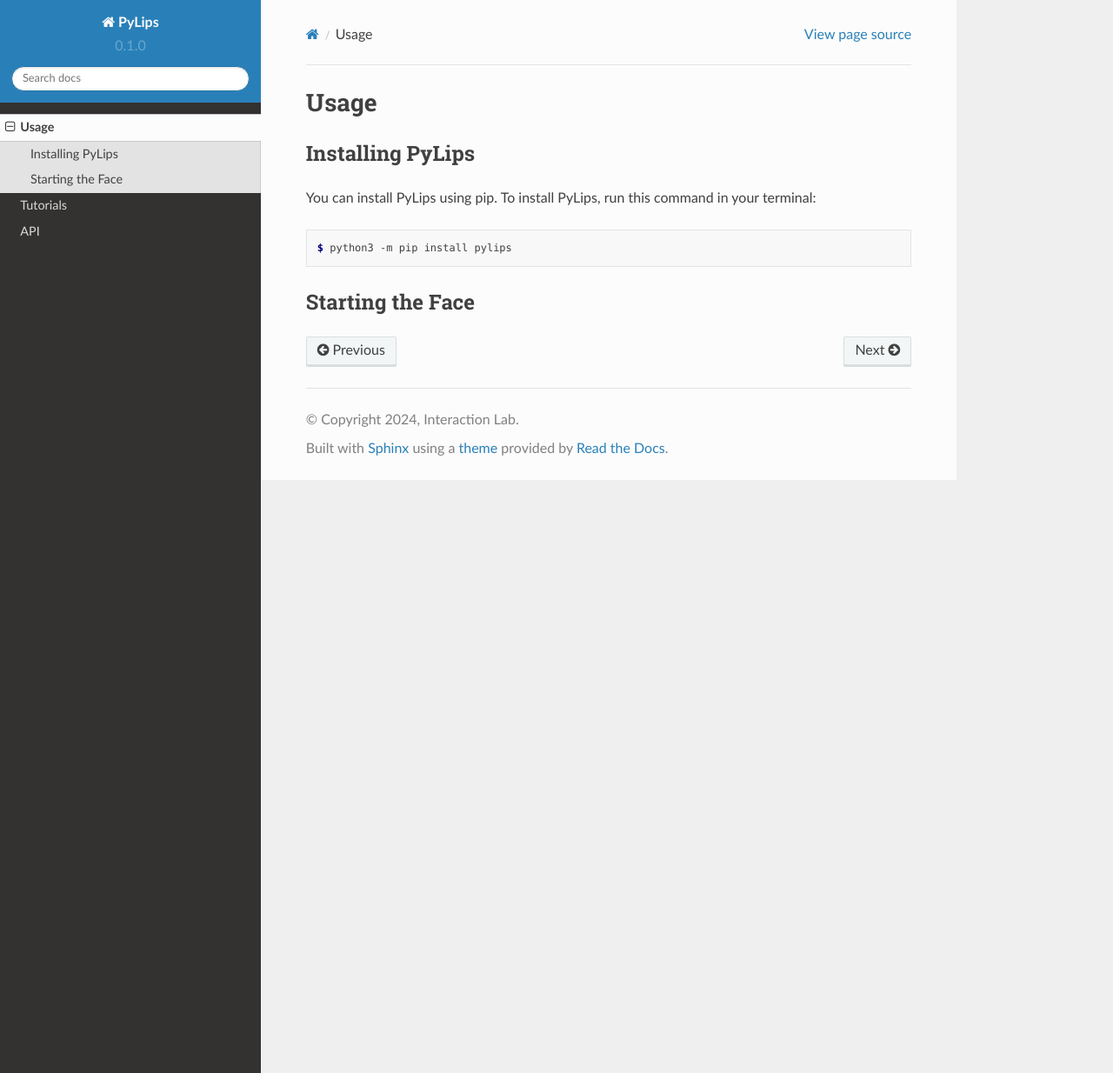
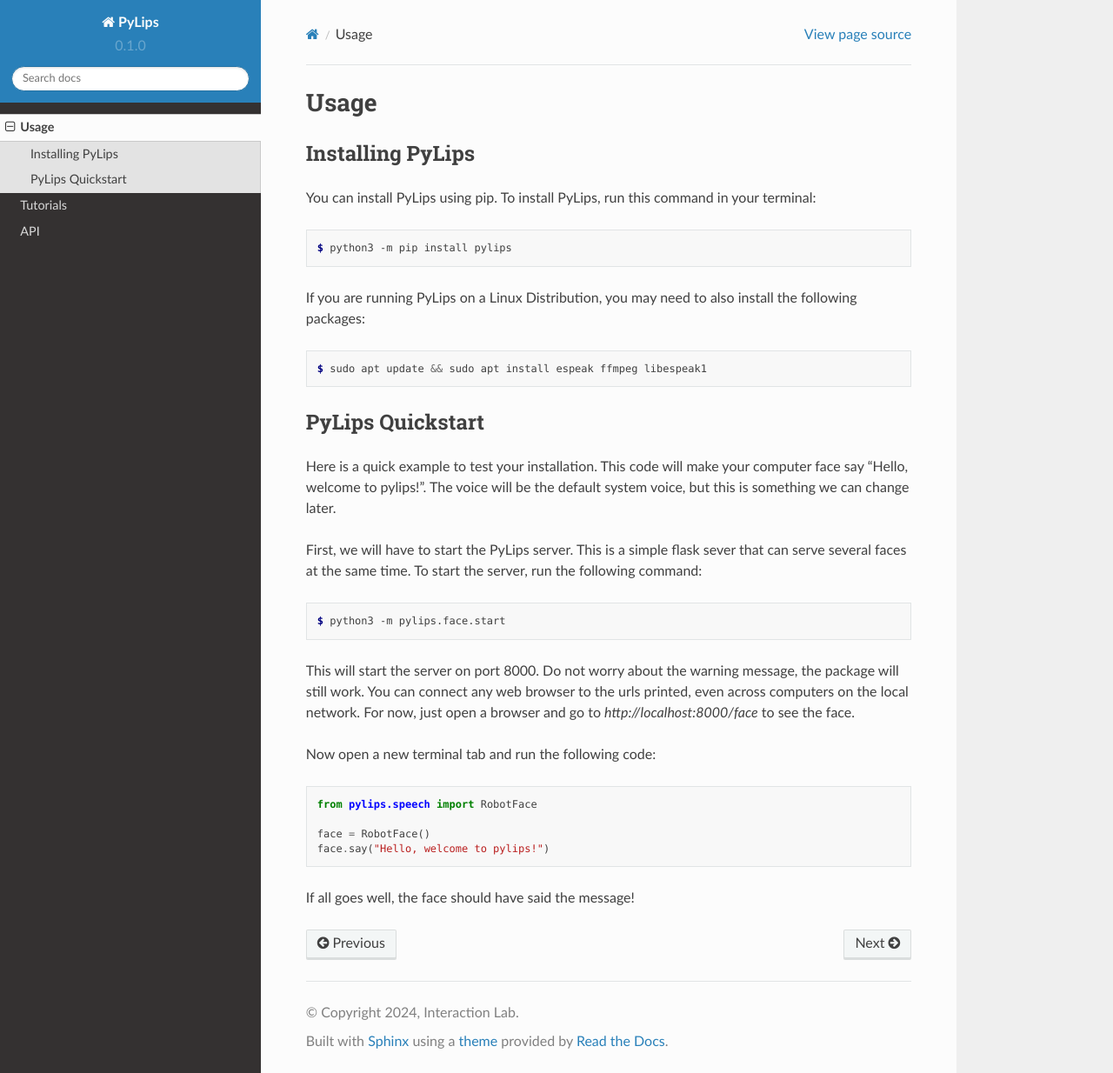
Before and after one commit to interaction-lab/PyLips, a Sphinx documentation site: the page built from docs/source/usage.rst, in a window 1280 px wide and 1234 px high. Shown: the whole window at 87% size. Built offline with Sphinx 7.4.7 and the Read the Docs theme 2.0.0, drawn with Linux system fonts in a browser that asks for light colours.

Commit message:
updates wiki with usage

```diff
--- a/docs/source/usage.rst
+++ b/docs/source/usage.rst
@@ -12,6 +12,38 @@
 
    $ python3 -m pip install pylips
 
+If you are running PyLips on a Linux Distribution, you may need to also install the following packages:
 
-Starting the Face
+.. code-block:: console
+
+   $ sudo apt update && sudo apt install espeak ffmpeg libespeak1
+
+
+PyLips Quickstart
 ----------------
+
+Here is a quick example to test your installation. This code will make your computer face say
+"Hello, welcome to pylips!". The voice will be the default system voice, but this is something
+we can change later.
+
+First, we will have to start the PyLips server. This is a simple flask sever that can serve several
+faces at the same time. To start the server, run the following command:
+
+.. code-block:: console
+
+   $ python3 -m pylips.face.start
+
+This will start the server on port 8000. Do not worry about the warning message, the package will
+still work. You can connect any web browser to the urls printed, even across computers on the local network.
+For now, just open a browser and go to `http://localhost:8000/face` to see the face.
+
+Now open a new terminal tab and run the following code:
+
+.. code-block:: python
+
+   from pylips.speech import RobotFace
+
+   face = RobotFace()
+   face.say("Hello, welcome to pylips!")
+
+If all goes well, the face should have said the message!
```
Also changed, not shown: docs/source/index.rst (+13 -3 lines), docs/source/_static/face.png (added), 3 other files.
